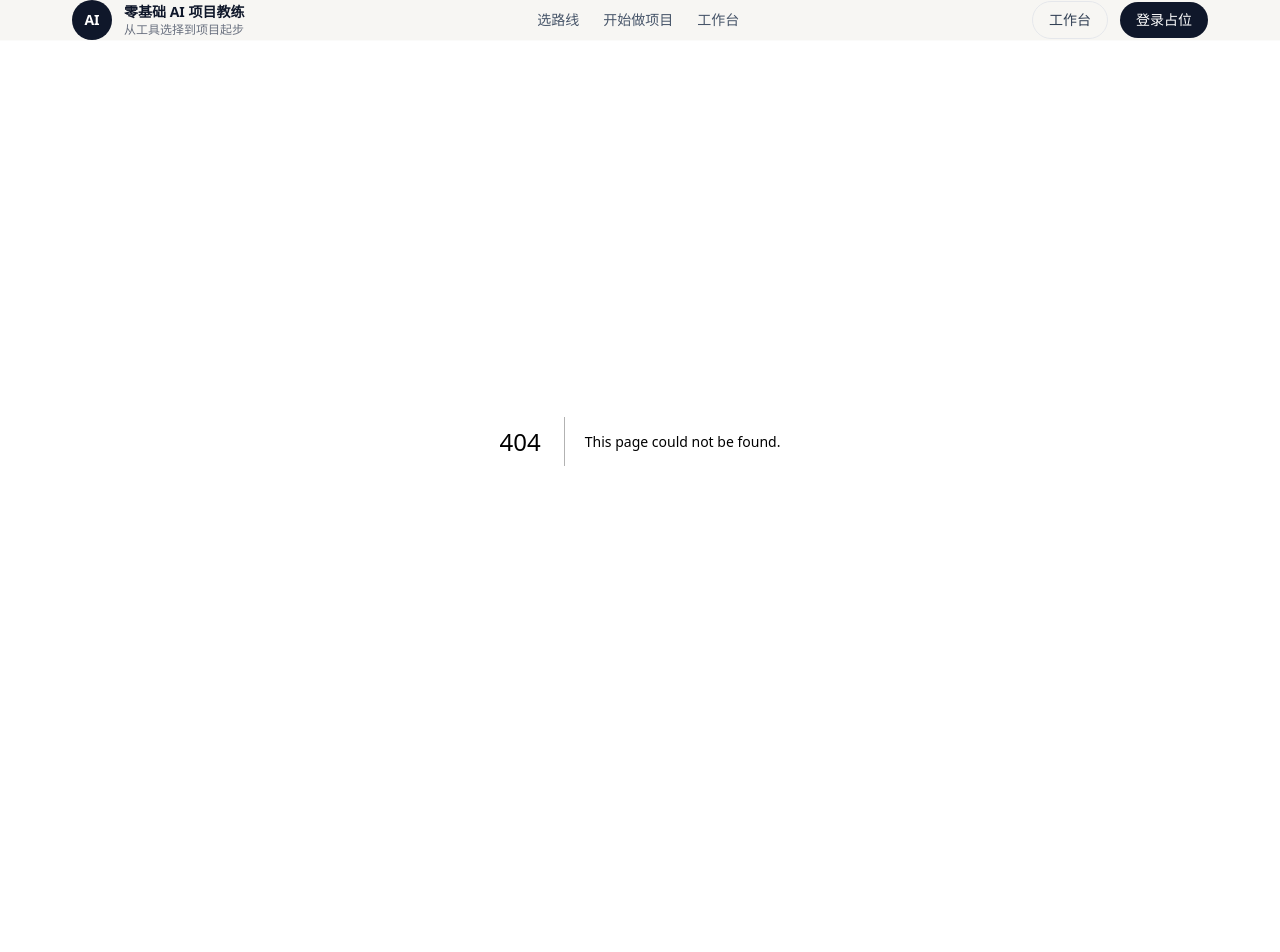
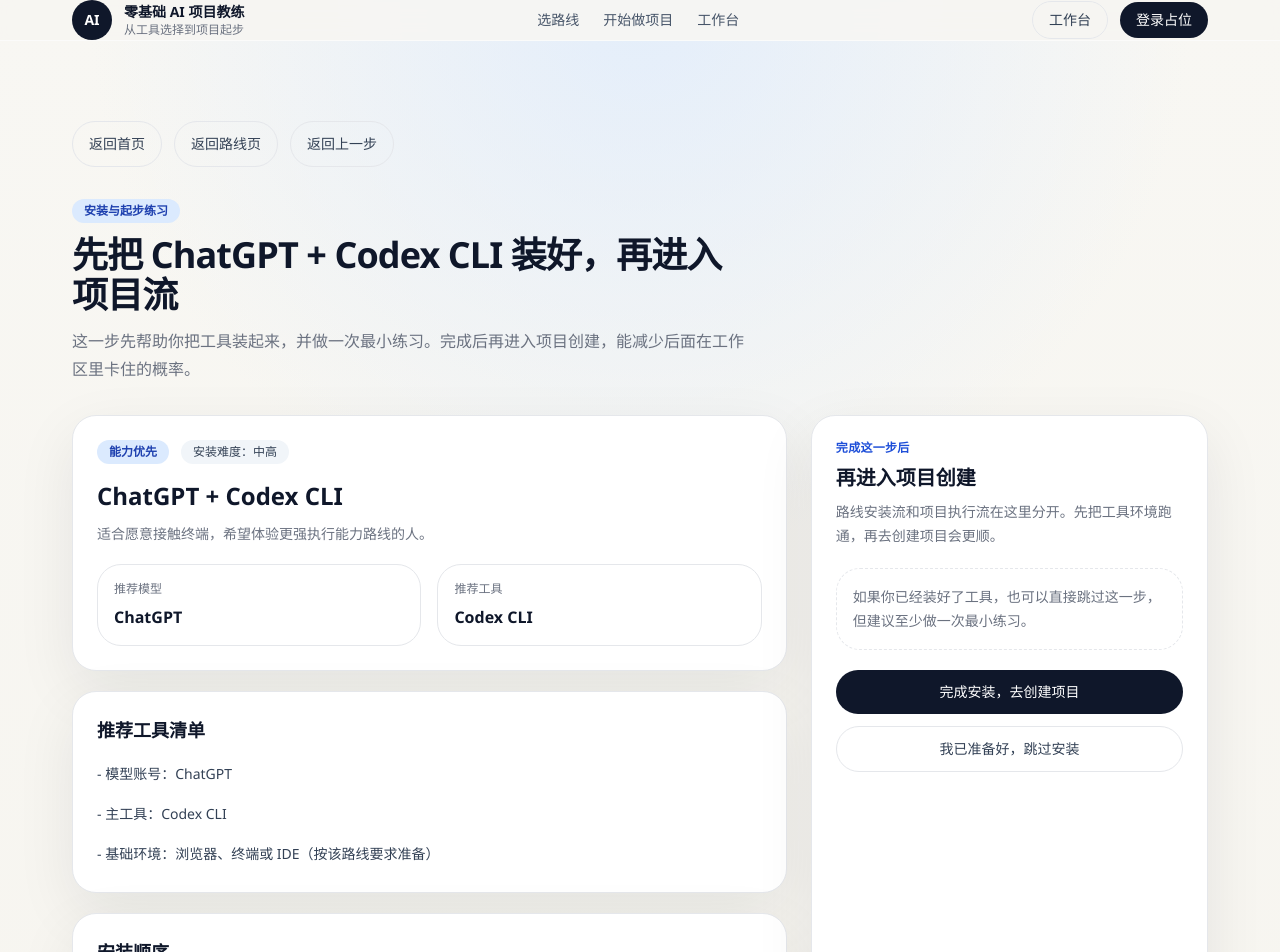
Before and after one commit to dunwood/zero-basic-ai-project-coach, a Next.js app: page /routes/chatgpt-codex-cli/setup in a window 1280 px wide. Before the commit this address had no page. Shown: the top 952 px of the page. Before the commit the page ends 841 px from the top, so only its background shows below. Built offline with nearby package versions, Linux system fonts and the light colour scheme.

Commit message:
fix main flow and setup step

```diff
--- a/app/project/new/page.tsx
+++ b/app/project/new/page.tsx
@@ -1,13 +1,15 @@
 "use client";
 
-import { FormEvent, useState } from "react";
+import { FormEvent, Suspense, useState } from "react";
 import Link from "next/link";
-import { useRouter } from "next/navigation";
+import { useRouter, useSearchParams } from "next/navigation";
 import { PageBackLinks } from "@/components/ui/page-back-links";
 import { SectionHeader } from "@/components/ui/section-header";
 
-export default function ProjectNewPage() {
+function ProjectNewPageContent() {
   const router = useRouter();
+  const searchParams = useSearchParams();
+  const selectedRoute = searchParams.get("route");
   const [title, setTitle] = useState("");
   const [idea, setIdea] = useState("");
   const [errorMessage, setErrorMessage] = useState("");
@@ -69,7 +71,11 @@
         <PageBackLinks
           items={[
             { label: "返回首页", href: "/" },
-            { label: "返回上一步", type: "back", fallbackHref: "/" },
+            {
+              label: "返回上一步",
+              type: "back",
+              fallbackHref: selectedRoute ? `/routes/${selectedRoute}/setup` : "/routes",
+            },
             { label: "先去选路线", href: "/routes" },
           ]}
         />
@@ -81,6 +87,12 @@
         />
 
         <div className="surface-panel max-w-3xl space-y-5 p-6 md:p-8">
+          {selectedRoute ? (
+            <div className="rounded-2xl border border-blue-200 bg-blue-50 px-5 py-4 text-sm leading-6 text-blue-900">
+              当前你是从路线安装页进入的，建议确认安装和最小练习已经完成，再开始创建项目。
+            </div>
+          ) : null}
+
           <div className="rounded-2xl border border-dashed border-border bg-white px-5 py-4 text-sm leading-6 text-muted-foreground">
             建议至少写清楚三件事：你想帮谁解决问题、核心使用场景是什么、你希望第一版先做到什么程度。
           </div>
@@ -146,3 +158,11 @@
     </section>
   );
 }
+
+export default function ProjectNewPage() {
+  return (
+    <Suspense fallback={<section className="section-space"><div className="container-shell" /></section>}>
+      <ProjectNewPageContent />
+    </Suspense>
+  );
+}
--- /dev/null
+++ b/app/routes/[slug]/setup/page.tsx
@@ -0,0 +1,175 @@
+import Link from "next/link";
+import { PageBackLinks } from "@/components/ui/page-back-links";
+import { SectionHeader } from "@/components/ui/section-header";
+import { routeCatalog } from "@/lib/data/routes";
+
+type RouteSetupPageProps = {
+  params: Promise<{
+    slug: string;
+  }>;
+};
+
+const quickStartExercises = [
+  "在终端或工具里完成第一次登录 / 授权。",
+  "创建一个空白测试目录，确认工具能正常读取目录。",
+  "执行一次最小命令练习，例如生成 hello world 页面或解释一段示例代码。",
+];
+
+export default async function RouteSetupPage({ params }: RouteSetupPageProps) {
+  const { slug } = await params;
+  const route = routeCatalog.find((item) => item.id === slug);
+
+  if (!route) {
+    return (
+      <section className="section-space">
+        <div className="container-shell space-y-8">
+          <PageBackLinks
+            items={[
+              { label: "返回首页", href: "/" },
+              { label: "返回路线页", href: "/routes" },
+              { label: "返回上一步", type: "back", fallbackHref: "/routes" },
+            ]}
+          />
+
+          <div className="surface-panel max-w-3xl space-y-5 p-8">
+            <SectionHeader
+              eyebrow="安装与起步练习"
+              title="没有找到这条路线"
+              description="这条路线可能不存在，或当前还没有准备好对应的安装说明。"
+            />
+            <div className="flex flex-wrap gap-3">
+              <Link
+                href="/routes"
+                className="inline-flex rounded-full bg-slate-900 px-5 py-3 text-sm font-medium text-white transition hover:bg-slate-700"
+              >
+                返回路线页重新选择
+              </Link>
+              <Link
+                href="/project/new"
+                className="inline-flex rounded-full border border-border px-4 py-3 text-sm font-medium text-slate-700 transition hover:border-slate-400 hover:text-slate-900"
+              >
+                跳过安装，直接创建项目
+              </Link>
+            </div>
+          </div>
+        </div>
+      </section>
+    );
+  }
+
+  return (
+    <section className="section-space">
+      <div className="container-shell space-y-8">
+        <PageBackLinks
+          items={[
+            { label: "返回首页", href: "/" },
+            { label: "返回路线页", href: "/routes" },
+            { label: "返回上一步", type: "back", fallbackHref: "/routes" },
+          ]}
+        />
+
+        <SectionHeader
+          eyebrow="安装与起步练习"
+          title={`先把 ${route.name} 装好，再进入项目流`}
+          description="这一步先帮助你把工具装起来，并做一次最小练习。完成后再进入项目创建，能减少后面在工作区里卡住的概率。"
+        />
+
+        <div className="grid gap-6 lg:grid-cols-[minmax(0,1.8fr)_minmax(280px,1fr)]">
+          <article className="space-y-5">
+            <div className="surface-panel space-y-4 p-6">
+              <div className="flex flex-wrap items-center gap-3">
+                <span className="inline-flex rounded-full bg-accent px-3 py-1 text-xs font-semibold text-blue-800">
+                  {route.recommendationTag}
+                </span>
+                <span className="rounded-full bg-slate-100 px-3 py-1 text-xs font-medium text-slate-700">
+                  安装难度：{route.installDifficulty}
+                </span>
+              </div>
+
+              <div className="space-y-2">
+                <h2 className="text-2xl font-semibold text-slate-900">{route.name}</h2>
+                <p className="text-sm leading-7 text-muted-foreground">{route.shortDescription}</p>
+              </div>
+
+              <div className="grid gap-4 md:grid-cols-2">
+                <div className="rounded-2xl border border-border bg-white px-4 py-4">
+                  <p className="text-xs text-muted-foreground">推荐模型</p>
+                  <p className="mt-2 text-base font-semibold text-slate-900">{route.modelName}</p>
+                </div>
+                <div className="rounded-2xl border border-border bg-white px-4 py-4">
+                  <p className="text-xs text-muted-foreground">推荐工具</p>
+                  <p className="mt-2 text-base font-semibold text-slate-900">{route.toolName}</p>
+                </div>
+              </div>
+            </div>
+
+            <div className="surface-panel space-y-4 p-6">
+              <h2 className="text-lg font-semibold text-slate-900">推荐工具清单</h2>
+              <ul className="space-y-3 text-sm leading-7 text-slate-700">
+                <li>- 模型账号：{route.modelName}</li>
+                <li>- 主工具：{route.toolName}</li>
+                <li>- 基础环境：浏览器、终端或 IDE（按该路线要求准备）</li>
+              </ul>
+            </div>
+
+            <div className="surface-panel space-y-4 p-6">
+              <h2 className="text-lg font-semibold text-slate-900">安装顺序</h2>
+              <div className="space-y-4">
+                {route.steps.map((step) => (
+                  <div key={step.id} className="rounded-2xl border border-border bg-white px-4 py-4">
+                    <p className="text-xs font-semibold uppercase tracking-wide text-blue-700">
+                      步骤 {step.stepOrder}
+                    </p>
+                    <h3 className="mt-2 text-base font-semibold text-slate-900">{step.title}</h3>
+                    <p className="mt-2 text-sm leading-6 text-slate-700">{step.content}</p>
+                  </div>
+                ))}
+              </div>
+            </div>
+
+            <div className="surface-panel space-y-4 p-6">
+              <h2 className="text-lg font-semibold text-slate-900">最小命令练习</h2>
+              <p className="text-sm leading-6 text-muted-foreground">
+                当前先用静态版起步练习占位。你不需要做完整项目，只要确认这条路线已经能正常工作。
+              </p>
+              <ul className="space-y-3 text-sm leading-7 text-slate-700">
+                {quickStartExercises.map((item) => (
+                  <li key={item}>- {item}</li>
+                ))}
+              </ul>
+            </div>
+          </article>
+
+          <aside className="surface-panel space-y-5 p-6">
+            <div className="space-y-2">
+              <p className="text-xs font-semibold uppercase tracking-wide text-blue-700">完成这一步后</p>
+              <h2 className="text-xl font-semibold text-slate-900">再进入项目创建</h2>
+              <p className="text-sm leading-6 text-muted-foreground">
+                路线安装流和项目执行流在这里分开。先把工具环境跑通，再去创建项目会更顺。
+              </p>
+            </div>
+
+            <div className="rounded-2xl border border-dashed border-border bg-white px-4 py-4 text-sm leading-6 text-muted-foreground">
+              如果你已经装好了工具，也可以直接跳过这一步，但建议至少做一次最小练习。
+            </div>
+
+            <div className="flex flex-col gap-3">
+              <Link
+                href={`/project/new?route=${route.id}`}
+                className="inline-flex justify-center rounded-full bg-slate-900 px-4 py-3 text-sm font-medium text-white transition hover:bg-slate-700"
+              >
+                完成安装，去创建项目
+              </Link>
+              <Link
+                href="/project/new"
+                className="inline-flex justify-center rounded-full border border-border px-4 py-3 text-sm font-medium text-slate-700 transition hover:border-slate-400 hover:text-slate-900"
+              >
+                我已准备好，跳过安装
+              </Link>
+            </div>
+          </aside>
+        </div>
+      </div>
+    </section>
+  );
+}
--- a/app/routes/page.tsx
+++ b/app/routes/page.tsx
@@ -63,7 +63,7 @@
           items={[
             { label: "返回首页", href: "/" },
             { label: "返回上一步", type: "back", fallbackHref: "/" },
-            { label: "直接创建项目", href: "/project/new", variant: "primary" },
+            { label: "我已准备好，跳过安装", href: "/project/new", variant: "primary" },
           ]}
         />
 
@@ -86,7 +86,7 @@
           </div>
 
           <p className="text-xs text-muted-foreground">
-            筛选功能即将开放，当前请直接点击路线卡片下方按钮进入下一步。
+            筛选功能即将开放，当前请先选一条路线，再进入安装与起步练习页面。
           </p>
 
           {isLoading ? (
@@ -107,14 +107,14 @@
         <div className="surface-panel space-y-4 p-6">
           <h2 className="text-lg font-semibold text-slate-900">继续下一步</h2>
           <p className="text-sm leading-6 text-muted-foreground">
-            如果你已经大致知道想做什么，也可以直接进入项目创建页，后面再结合路线慢慢调整。
+            正常流程建议先完成路线安装与最小练习；如果你已经装好工具，也可以从这里跳过安装直接进入项目创建。
           </p>
           <div className="flex flex-wrap gap-3">
             <Link
               href="/project/new"
               className="inline-flex rounded-full bg-slate-900 px-4 py-3 text-sm font-medium text-white transition hover:bg-slate-700"
             >
-              去创建项目
+              跳过安装，直接创建项目
             </Link>
             <Link
               href="/"
--- a/app/workspace/[id]/page.tsx
+++ b/app/workspace/[id]/page.tsx
@@ -1,4 +1,5 @@
 import Link from "next/link";
+import { PageBackLinks } from "@/components/ui/page-back-links";
 import { WorkspaceEmptyState } from "@/components/workspace/workspace-empty-state";
 import { WorkspaceQuickLinks } from "@/components/workspace/workspace-quick-links";
 import { WorkspaceStepNav } from "@/components/workspace/workspace-step-nav";
@@ -54,6 +55,13 @@
   return (
     <section className="section-space">
       <div className="container-shell space-y-8">
+        <PageBackLinks
+          items={[
+            { label: "返回首页", href: "/" },
+            { label: "返回上一步", type: "back", fallbackHref: "/project/new" },
+          ]}
+        />
+
         <SectionHeader
           eyebrow="项目工作区"
           title={project.title}
--- a/components/cards/route-card.tsx
+++ b/components/cards/route-card.tsx
@@ -38,10 +38,10 @@
       </dl>
 
       <Link
-        href={`/project/new?route=${id}`}
+        href={`/routes/${id}/setup`}
         className="mt-auto rounded-full bg-slate-900 px-4 py-3 text-sm font-medium text-white transition hover:bg-slate-700"
       >
-        选择这条路线
+        查看安装与起步练习
       </Link>
     </article>
   );
--- a/components/sections/hero-section.tsx
+++ b/components/sections/hero-section.tsx
@@ -38,7 +38,7 @@
                   href="/project/new"
                   className="inline-flex items-center justify-center rounded-full border border-border bg-white px-6 py-3 text-sm font-medium text-slate-800 transition hover:border-slate-400"
                 >
-                  我已准备好，直接创建项目
+                  我已准备好，跳过安装
                 </Link>
               </div>
             </div>
```
